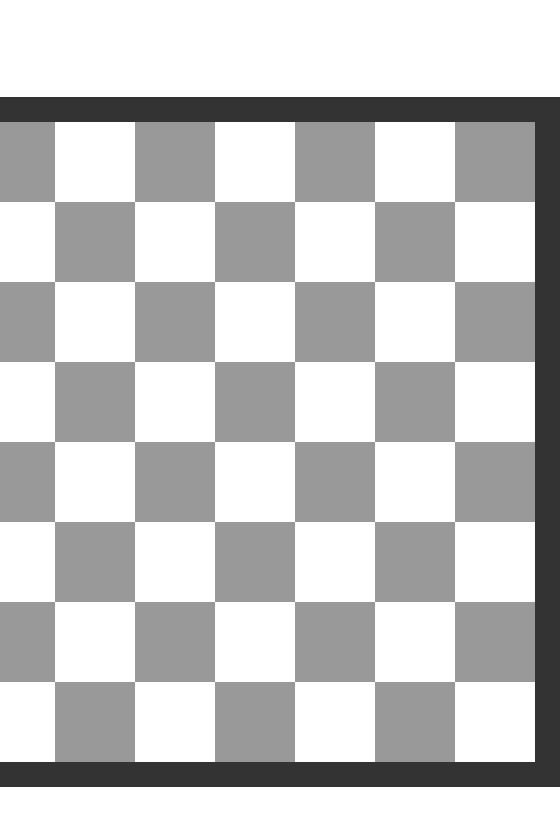
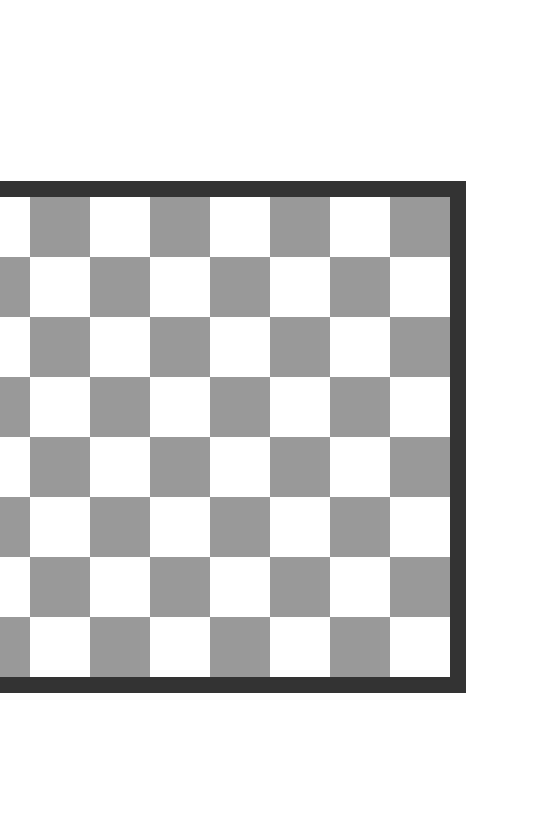
Before and after one commit to sureshsaragadam/8-queen, a plain HTML site: page index.html in a window 390 px wide. Shown: the whole page, 560 px wide, since content can reach past the window. Drawn offline with Linux system fonts and the light colour scheme.

Commit message:
responsive ready

```diff
--- a/index.html
+++ b/index.html
@@ -10,7 +10,7 @@
   <title> 8-Queen Puzzle </title>
   </head>
   <body>
- <audio src="s10.mp3" id="errorAudio"></audio>
+ <audio src="error.mp3" id="errorAudio"></audio>
  <audio src="kanjira.mp3" id="winningAudio"></audio>
   <div class="chessboard" id="chessboard">
 	<!-- 1st -->
--- a/style.css
+++ b/style.css
@@ -1,3 +1,93 @@
+
+@media only screen and (min-device-width: 360px)  {
+  /* Styles */
+body {
+  margin: 0;
+  padding: 0;
+}
+
+.chessboard {
+    width: 320px;
+    height: 320px;
+    margin: 10px;
+    border: 12px solid #333;
+    position: absolute;
+    text-align: center;
+    top: 50%;
+    left: 50%;
+    transform: translate(-50%, -50%);
+}
+
+.black {
+  float: left;
+  width: 40px;
+  height: 40px;
+  background-color: #999;
+  font-size: 25px;
+  text-align: center;
+  vertical-align: middle;
+  display: table-cell;
+}
+
+.white {
+  float: left;
+  width: 40px;
+  height: 40px;
+  background-color: #fff;
+  font-size: 25px;
+  text-align: center;
+  vertical-align: middle;
+  display: table-cell;
+}
+}
+
+@media only screen and (min-device-width: 786px) {
+  /* Styles */
+body {
+  margin: 0;
+  padding: 0;
+}
+
+.chessboard {
+    width: 480px;
+    height: 480px;
+    margin: 15px;
+    border: 16px solid #333;
+    position: absolute;
+    text-align: center;
+    top: 50%;
+    left: 50%;
+    transform: translate(-50%, -50%);
+}
+
+.black {
+  float: left;
+  width: 60px;
+  height: 60px;
+  background-color: #999;
+  font-size: 32px;
+  text-align: center;
+  vertical-align: middle;
+  display: table-cell;
+}
+
+.white {
+  float: left;
+  width: 60px;
+  height: 60px;
+  background-color: #fff;
+  font-size: 32px;
+  text-align: center;
+  vertical-align: middle;
+  display: table-cell;
+}
+}
+
+
+
+
+
+@media only screen and (min-device-width: 1366px) and (max-device-width: 2560) {
 body {
   margin: 0;
   padding: 0;
@@ -13,11 +103,7 @@ body {
     top: 50%;
     left: 50%;
     transform: translate(-50%, -50%);
-
 }
-
-
-
 
 .black {
   float: left;
@@ -30,7 +116,6 @@ body {
   display: table-cell;
 }
 
-
 .white {
   float: left;
   width: 80px;
@@ -41,3 +126,4 @@ body {
   vertical-align: middle;
   display: table-cell;
 }
+}
```
Also changed, not shown: 13 other files.
